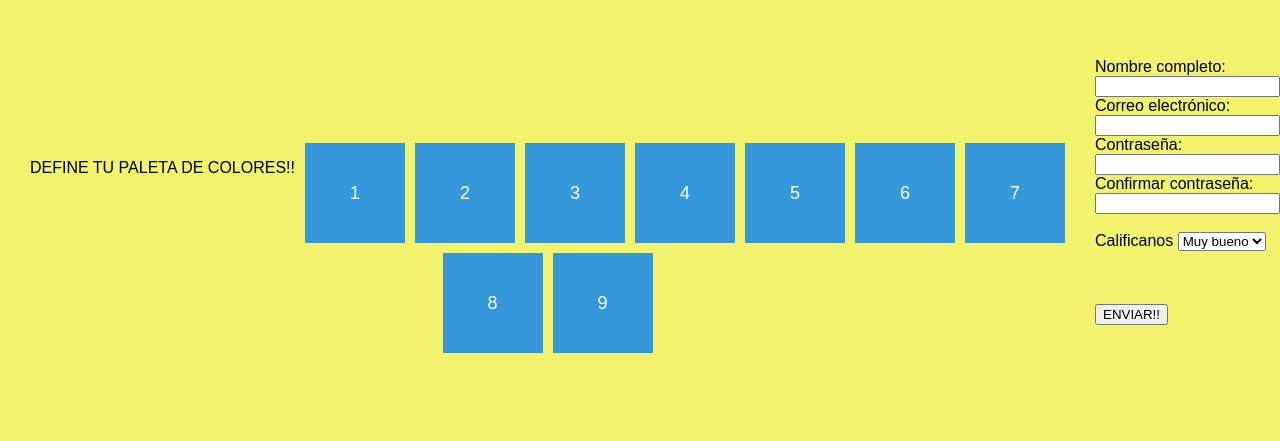
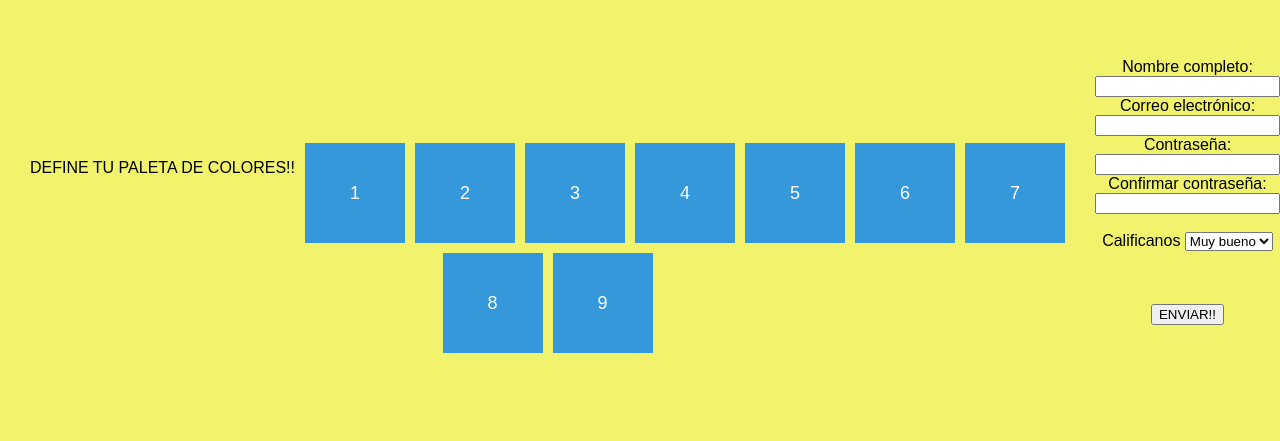
Before and after one commit to Joceapo13/sunshine-mab, a plain HTML site: page regis.html in a window 1280 px wide. Shown: the part 152-593 px from the top of the page. Drawn offline with Linux system fonts and the light colour scheme.

Commit message:
Add files via upload

```diff
--- a/regis.html
+++ b/regis.html
@@ -91,7 +91,7 @@
       </script>
         </center>
 
-      <form action="papri.html" method="post" onsubmit="enviarFormulario()">
+      <center><form action="papri.html" method="post" onsubmit="enviarFormulario()">
             <label for="nombre">Nombre completo:</label><br>
             <input type="text" id="nombre" name="nombre" required><br>
 
@@ -115,6 +115,6 @@
             <br><br>
                <a href="papri.html"><h1><input type="submit" value="ENVIAR!!"></h1></a>
                <br><br><br><br><br>
-          </form>
-</body>
+          </form></center>
+     </body>
 </html>
```
